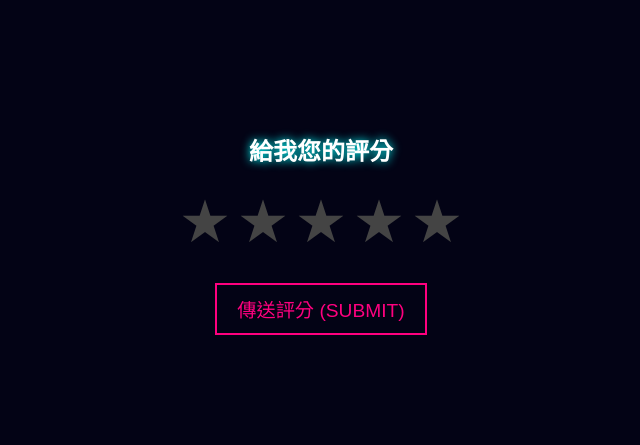
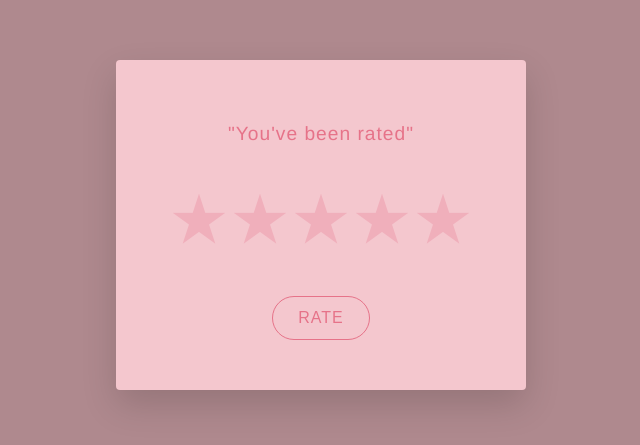
Before and after one commit to Leeeee666/black-mirror-vote, a plain HTML site: page index.html in a window 1280 px wide. Shown: the part 175-620 px from the top of the page, without its empty margins (319-959 px from the left). Drawn offline with Linux system fonts and the light colour scheme.

Commit message:
Update index.html

```diff
--- a/index.html
+++ b/index.html
@@ -8,28 +8,56 @@
   <script src="https://www.gstatic.com/firebasejs/9.22.1/firebase-database-compat.js"></script>
   <style>
     body {
-      background-color: #030315; color: #fff;
-      font-family: 'Courier New', Courier, monospace;
+      background-color: #AF898E; /* 莫蘭迪粉灰背景 */
+      color: #E67389; /* 深粉色文字 */
+      font-family: 'Helvetica Neue', Helvetica, Arial, sans-serif;
+      font-weight: 300;
       display: flex; flex-direction: column; align-items: center; justify-content: center;
       height: 100vh; margin: 0;
     }
-    h1 { color: #fff; font-size: 1.5rem; text-shadow: 0 0 10px #00ffff; }
-    .star-rating { display: flex; flex-direction: row-reverse; justify-content: center; gap: 10px; }
+    .card {
+      background-color: #F4C7CE; /* 粉彩紙卡背景 */
+      padding: 50px 30px;
+      border-radius: 4px;
+      box-shadow: 0 15px 35px rgba(0,0,0,0.15);
+      text-align: center;
+      width: 80%;
+      max-width: 350px;
+    }
+    h1 {
+      font-size: 1.2rem;
+      font-weight: 300;
+      letter-spacing: 1px;
+      margin-bottom: 30px;
+    }
+    .star-rating {
+      display: flex; flex-direction: row-reverse; justify-content: center; gap: 5px;
+    }
     .star-rating input { display: none; }
-    .star-rating label { font-size: 3rem; color: #444; cursor: pointer; transition: color 0.3s; }
-    .star-rating input:checked ~ label, .star-rating label:hover, .star-rating label:hover ~ label {
-      color: #ff007f; text-shadow: 0 0 15px #ff007f;
+    .star-rating label {
+      font-size: 3.5rem;
+      color: #F0AFBB; /* 未選中的淺粉色星星 */
+      cursor: pointer;
+      transition: color 0.3s;
+    }
+    .star-rating input:checked ~ label,
+    .star-rating label:hover,
+    .star-rating label:hover ~ label {
+      color: #E67389; /* 選中或懸停時的深粉色星星 */
     }
     #submit-btn {
-      margin-top: 30px; padding: 10px 20px; font-size: 1.2rem;
-      background-color: transparent; border: 2px solid #ff007f; color: #ff007f; cursor: pointer;
+      margin-top: 40px; padding: 12px 25px; font-size: 1rem; font-weight: 300;
+      background-color: transparent; border: 1px solid #E67389; color: #E67389;
+      cursor: pointer; transition: all 0.3s ease; border-radius: 30px; letter-spacing: 1px;
     }
-    #submit-btn:hover { background-color: #ff007f; color: #fff; }
-    #status { margin-top: 20px; color: #00ffff; display: none; }
+    #submit-btn:hover { background-color: #E67389; color: #F4C7CE; }
+    #status { margin-top: 20px; font-size: 0.9rem; display: none; }
   </style>
 </head>
 <body>
-  <h1>給我您的評分</h1>
+
+  <div class="card">
+    <h1>"You've been rated"</h1>
     <div class="star-rating">
       <input type="radio" name="rating" id="star5" value="5"><label for="star5">★</label>
       <input type="radio" name="rating" id="star4" value="4"><label for="star4">★</label>
@@ -37,8 +65,9 @@
       <input type="radio" name="rating" id="star2" value="2"><label for="star2">★</label>
       <input type="radio" name="rating" id="star1" value="1"><label for="star1">★</label>
     </div>
-  <button id="submit-btn">傳送評分 (SUBMIT)</button>
-  <p id="status">評分已傳送，謝謝!</p>
+    <button id="submit-btn">RATE</button>
+    <p id="status">Rating submitted.</p>
+  </div>
 
   <script>
     // 您的專屬 Firebase 配置代碼
@@ -49,11 +78,9 @@
       projectId: "nosedive-rating",
       storageBucket: "nosedive-rating.firebasestorage.app",
       messagingSenderId: "834309397899",
-      appId: "1:834309397899:web:f963905148059195ad238e",
-      measurementId: "G-3FQCWG11TX"
+      appId: "1:834309397899:web:f963905148059195ad238e"
     };
 
-    // 初始化 Firebase
     firebase.initializeApp(firebaseConfig);
     const database = firebase.database();
 
@@ -64,18 +91,12 @@
       const selectedRating = document.querySelector('input[name="rating"]:checked');
       if (selectedRating) {
         const rating = parseInt(selectedRating.value);
-
-        // 將分數傳送到雲端資料庫
-        database.ref('votes').push({
-          rating: rating,
-          timestamp: Date.now()
-        });
-
+        database.ref('votes').push({ rating: rating, timestamp: Date.now() });
         submitBtn.style.display = 'none';
         document.querySelector('.star-rating').style.opacity = '0.5';
         statusText.style.display = 'block';
       } else {
-        alert('請先選擇一個星星分數！');
+        alert('Please select a rating.');
       }
     });
   </script>
```
Lines whose indentation alone changed are shown as unchanged.
